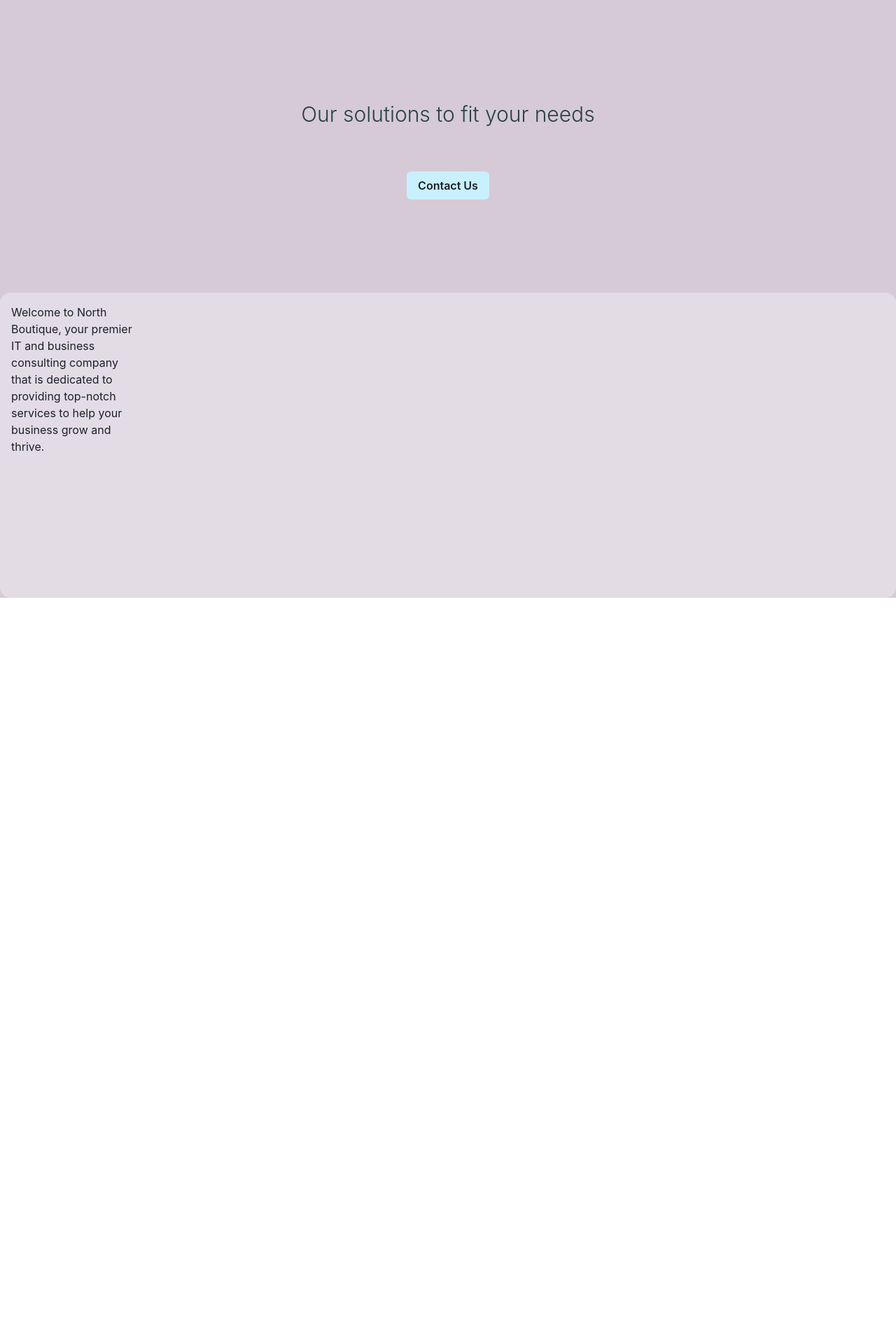
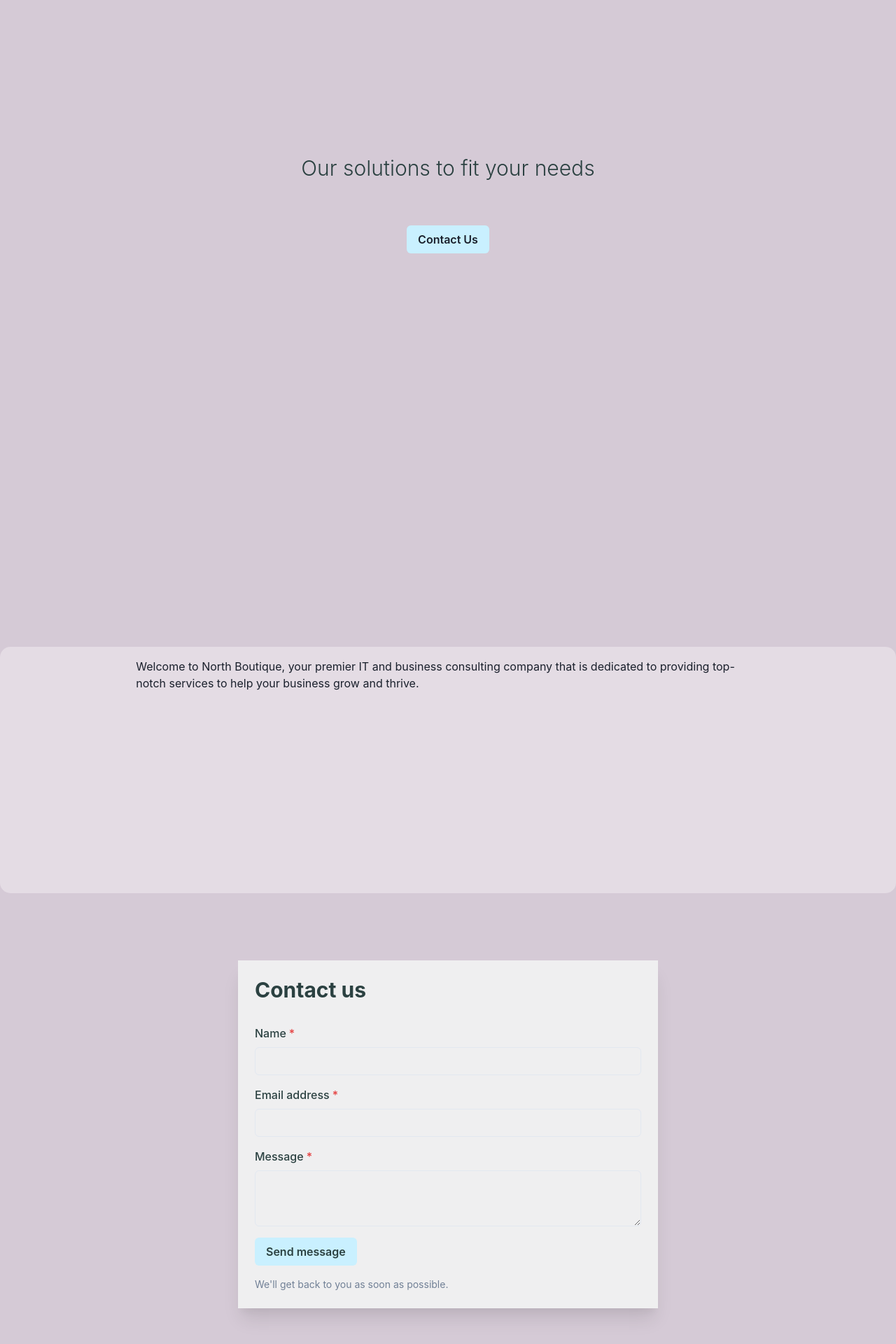
Before and after one commit to North-Boutique/landing, a Next.js app: page /Home/Home in a window 1280 px wide. Shown: the part 106-2026 px from the top of the page at 70% size. Before the commit the page ends 960 px from the top, so only its background shows below. Built offline with nearby package versions, Linux system fonts and the light colour scheme.

Commit message:
added contact form and fixed some styling

```diff
--- /dev/null
+++ b/src/components/forms/ContactForm.module.css
@@ -0,0 +1,14 @@
+.contactFormBox {
+  background-color: var(--anti-flash-white);
+  color: var(--dark-slate-grey);
+}
+
+.contactFormSubmitButton {
+  background-color: var(--columbia-blue) !important;
+  color: var(--dark-slate-grey) !important;
+  transition: 0.3s opacity ease-out;
+}
+
+.contactFormSubmitButton:hover {
+  opacity: 0.7;
+}
--- /dev/null
+++ b/src/components/forms/ContactForm.tsx
@@ -0,0 +1,127 @@
+import {
+  Box,
+  Button,
+  FormControl,
+  FormLabel,
+  Heading,
+  Input,
+  Text,
+  Textarea,
+  useToast,
+} from '@chakra-ui/react';
+import { useState } from 'react';
+import styles from './ContactForm.module.css';
+
+interface ContactFormData {
+  name: string;
+  email: string;
+  message: string;
+}
+
+const ContactForm = () => {
+  const [formData, setFormData] = useState<ContactFormData>({
+    name: '',
+    email: '',
+    message: '',
+  });
+  const [isLoading, setIsLoading] = useState(false);
+  const toast = useToast();
+
+  const handleInputChange = (
+    event: React.ChangeEvent<HTMLInputElement | HTMLTextAreaElement>
+  ) => {
+    const { name, value } = event.target;
+    setFormData((prevState) => ({ ...prevState, [name]: value }));
+  };
+
+  const handleSubmit = async (event: React.FormEvent<HTMLFormElement>) => {
+    event.preventDefault();
+    setIsLoading(true);
+
+    try {
+      // TODO: Send contact form data to backend or API
+      // For now, we'll just log the data to the console
+      console.log(formData);
+
+      // Show success toast message
+      toast({
+        title: 'Message sent',
+        description: "We'll get back to you as soon as possible.",
+        status: 'success',
+        duration: 5000,
+        isClosable: true,
+      });
+
+      // Reset form data
+      setFormData({
+        name: '',
+        email: '',
+        message: '',
+      });
+    } catch (error) {
+      // Show error toast message
+      toast({
+        title: 'An error occurred',
+        description: 'Please try again later.',
+        status: 'error',
+        duration: 5000,
+        isClosable: true,
+      });
+    }
+
+    setIsLoading(false);
+  };
+
+  return (
+    <Box
+      maxW="600px"
+      mx="auto"
+      mt={16}
+      p={6}
+      boxShadow="xl"
+      className={styles.contactFormBox}>
+      <Heading as="h2" size="lg" mb={8}>
+        Contact us
+      </Heading>
+      <form onSubmit={handleSubmit}>
+        <FormControl id="name" mb={4} isRequired>
+          <FormLabel>Name</FormLabel>
+          <Input
+            type="text"
+            name="name"
+            value={formData.name}
+            onChange={handleInputChange}
+          />
+        </FormControl>
+        <FormControl id="email" mb={4} isRequired>
+          <FormLabel>Email address</FormLabel>
+          <Input
+            type="email"
+            name="email"
+            value={formData.email}
+            onChange={handleInputChange}
+          />
+        </FormControl>
+        <FormControl id="message" mb={4} isRequired>
+          <FormLabel>Message</FormLabel>
+          <Textarea
+            name="message"
+            value={formData.message}
+            onChange={handleInputChange}
+          />
+        </FormControl>
+        <Button
+          className={styles.contactFormSubmitButton}
+          type="submit"
+          isLoading={isLoading}>
+          Send message
+        </Button>
+      </form>
+      <Text mt={4} fontSize="sm" color="gray.500">
+        We'll get back to you as soon as possible.
+      </Text>
+    </Box>
+  );
+};
+
+export default ContactForm;
--- a/src/components/navbar/Navbar.tsx
+++ b/src/components/navbar/Navbar.tsx
@@ -44,7 +44,7 @@
             </NextLink>
           </Box>
           <Box mr={8}>
-            <NextLink href="/contact">
+            <NextLink href="#contactForm">
               <Text>Contact</Text>
             </NextLink>
           </Box>
--- a/src/pages/Home/Home.module.css
+++ b/src/pages/Home/Home.module.css
@@ -2,11 +2,12 @@
   min-height: 120vh;
   display: grid;
   grid-template-columns: 0.2fr 1fr 0.2fr;
-  grid-template-rows: 0.2fr 1fr 1fr;
+  grid-template-rows: 0.2fr 1fr 0.5fr 1fr;
   grid-template-areas:
     'navbar navbar navbar'
     '. main .'
-    'details details details';
+    'details details details'
+    '. contact .';
   background-color: var(--thistle);
 }
 
@@ -16,6 +17,7 @@
   color: var(--dark-slate-grey);
 
   vertical-align: middle;
+  height: 100vh;
 }
 
 .brandContainer img {
@@ -26,14 +28,20 @@
 }
 
 .homeInnerContainer {
+  margin-top: 2rem;
   display: grid;
   grid-template-columns: 0.2fr 1fr 0.2fr;
   grid-template-rows: 1fr;
-  grid-template-areas: '. content .';
+  grid-template-areas: '. c .';
   grid-area: details;
   border-radius: 15px;
   background-color: #e4dce4;
   padding: 1rem;
+  margin-bottom: 2rem;
+}
+
+.innerContainerContent {
+  grid-area: c;
 }
 
 .homeContent h2 {
@@ -43,8 +51,20 @@
 }
 
 .headerContainer {
-  height: 100%;
+  height: 50%;
   display: flex;
   justify-content: center;
   align-items: center;
 }
+
+.contactContainer {
+  grid-area: contact;
+  margin-bottom: 2rem;
+}
+
+.contactUsButtonHome {
+  transition: 0.3s opacity ease-out;
+}
+.contactUsButtonHome:hover {
+  opacity: 0.7;
+}
--- a/src/pages/Home/Home.tsx
+++ b/src/pages/Home/Home.tsx
@@ -1,5 +1,6 @@
+import ContactForm from '@/components/forms/ContactForm';
 import Navbar from '@/components/navbar/Navbar';
-import { Heading, Button } from '@chakra-ui/react';
+import { Heading, Button, Link } from '@chakra-ui/react';
 import React from 'react';
 import styles from './Home.module.css';
 
@@ -12,18 +13,28 @@
           <div style={{ display: 'grid' }}>
             <Heading size="lg">Our solutions to fit your needs</Heading>
             <Button
-              style={{ backgroundColor: '#C9F0FF', justifySelf: 'center' }}>
+              className={styles.contactUsButtonHome}
+              as={Link}
+              href="#contactForm"
+              style={{
+                backgroundColor: '#C9F0FF',
+                justifySelf: 'center',
+                textDecoration: 'none',
+              }}>
               Contact Us
             </Button>
           </div>
         </div>
       </div>
       <div className={styles.homeInnerContainer}>
-        <div>
+        <div className={styles.innerContainerContent}>
           Welcome to North Boutique, your premier IT and business consulting
           company that is dedicated to providing top-notch services to help your
           business grow and thrive.
         </div>
+      </div>
+      <div className={styles.contactContainer} id="contactForm">
+        <ContactForm />
       </div>
     </div>
   );
```
Also changed, not shown: src/components/forms/MailingListForm.tsx (deleted, +0 -7 lines).
